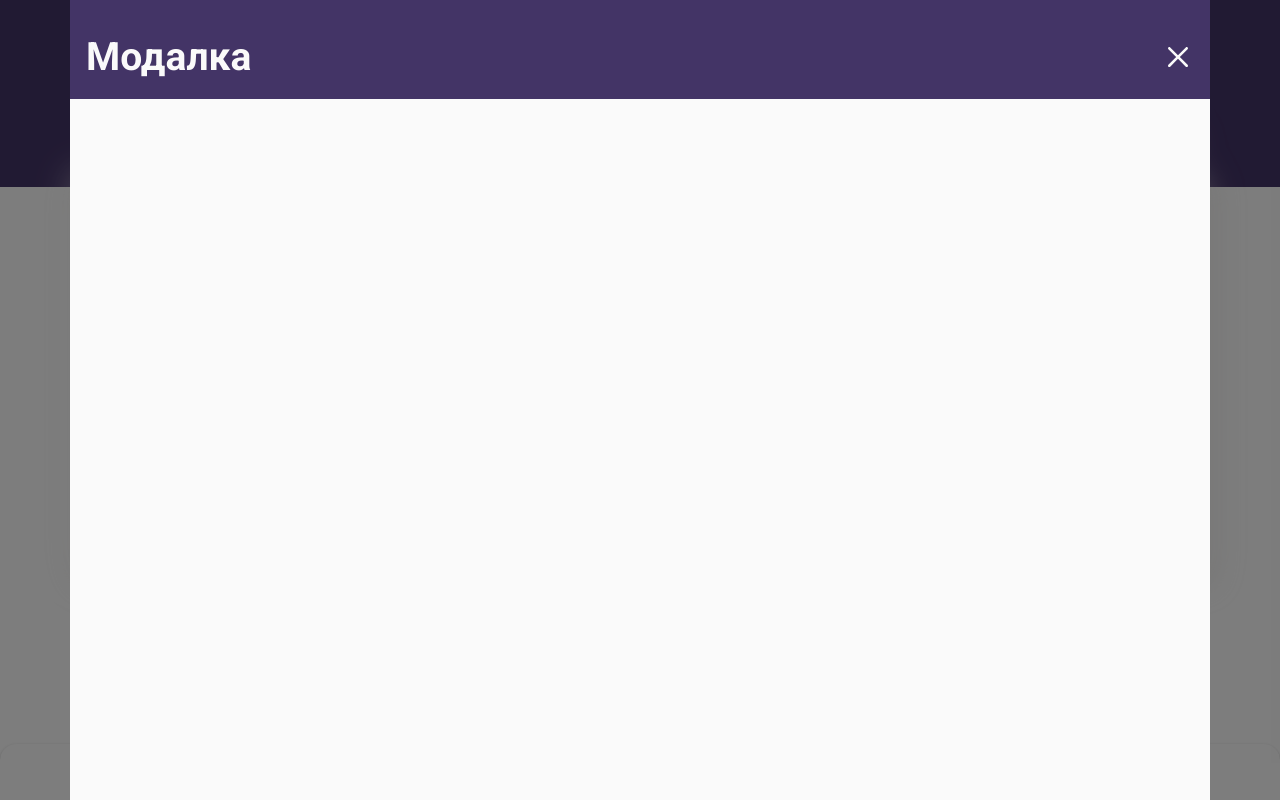
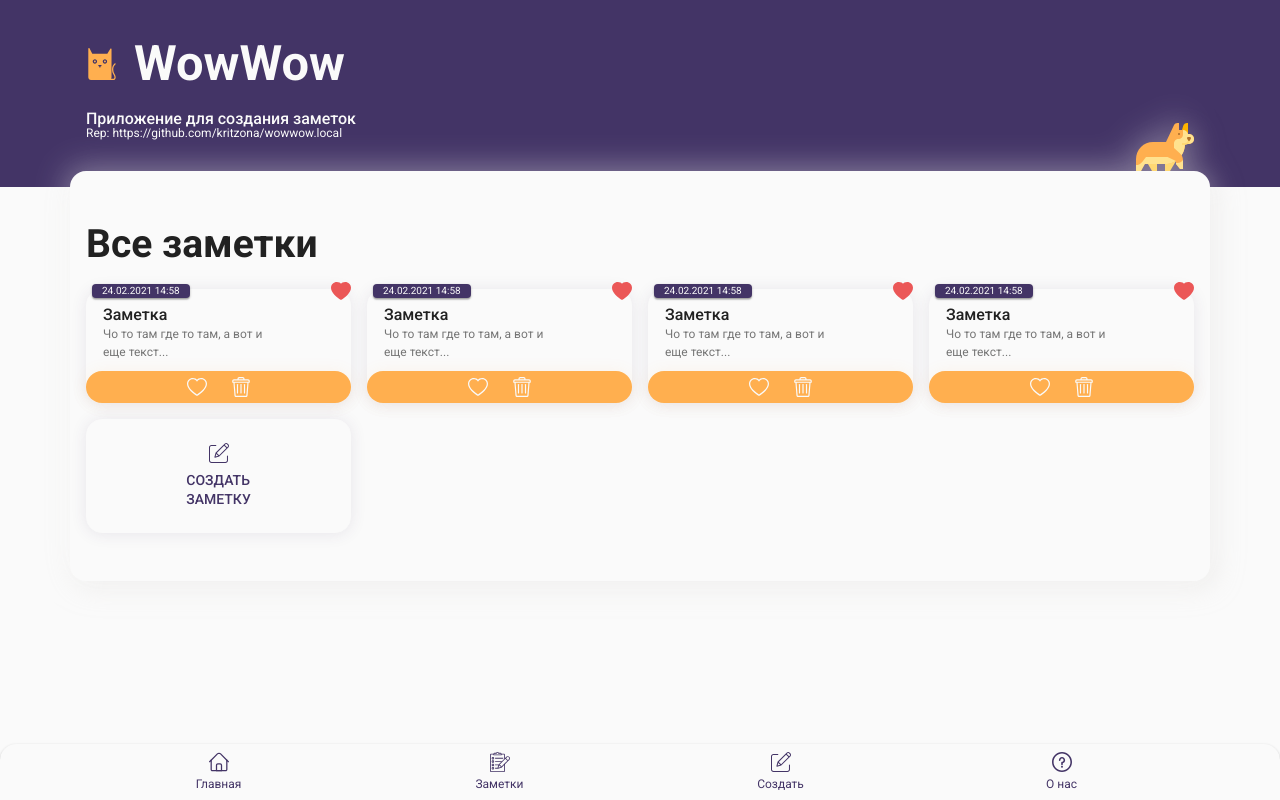
Before and after one commit to kritzona/wowwow-client, a React (Create React App) app: page / in a window 1280 px wide. Built offline with nearby package versions, Linux system fonts and the light colour scheme.

Commit message:
Реализовал открытие / закрытие модального окна

```diff
--- a/src/App.tsx
+++ b/src/App.tsx
@@ -1,4 +1,4 @@
-import React from 'react'
+import React, { useState } from 'react'
 import AppStyled from './AppStyled'
 import Header from './components/organisms/Header/Header'
 import Content from './components/organisms/Content/Content'
@@ -13,6 +13,14 @@ import Modal from './components/molecules/Modal/Modal'
 interface IProps {}
 
 const App = (props: IProps) => {
+  const [shownModal, setShownModal] = useState(false)
+
+  const showModal = () => setShownModal(true)
+  const hideModal = () => setShownModal(false)
+
+  const handleOpenNote = () => showModal()
+  const handleCloseModal = () => hideModal()
+
   return (
     <AppStyled>
       <Header></Header>
@@ -28,7 +36,7 @@ const App = (props: IProps) => {
             phabletSize={6}
             mobileSize={6}
           >
-            <NoteItem></NoteItem>
+            <NoteItem onClick={() => handleOpenNote()}></NoteItem>
           </Column>
           <Column
             size={3}
@@ -73,7 +81,7 @@ const App = (props: IProps) => {
         </Row>
       </Content>
       <BottomNavBar></BottomNavBar>
-      <Modal></Modal>
+      {shownModal && <Modal onClose={() => handleCloseModal()}></Modal>}
     </AppStyled>
   )
 }
--- a/src/components/molecules/Modal/Modal.tsx
+++ b/src/components/molecules/Modal/Modal.tsx
@@ -10,9 +10,13 @@ import Column from '../../atoms/Column/Column'
 import ModalHeader from './ModalHeader/ModalHeader'
 import ModalContent from './ModalContent/ModalContent'
 
-interface IProps {}
+interface IProps {
+  onClose?: () => void
+}
 
 const Modal = (props: IProps) => {
+  const handleClose = () => (props.onClose ? props.onClose() : null)
+
   return (
     <ModalStyled>
       <ModalBackgroundStyled></ModalBackgroundStyled>
@@ -20,7 +24,7 @@ const Modal = (props: IProps) => {
         <ModalWrapperStyled>
           <Row>
             <Column size={12}>
-              <ModalHeader></ModalHeader>
+              <ModalHeader onClose={() => handleClose()}></ModalHeader>
             </Column>
           </Row>
           <Row>
--- a/src/components/molecules/Modal/ModalClose/ModalClose.tsx
+++ b/src/components/molecules/Modal/ModalClose/ModalClose.tsx
@@ -1,10 +1,14 @@
 import React from 'react'
 import { ModalCloseStyled } from './ModalCloseStyled'
 
-interface IProps {}
+interface IProps {
+  onClick?: () => void
+}
 
 const ModalClose = (props: IProps) => {
-  return <ModalCloseStyled></ModalCloseStyled>
+  const handleClick = () => (props.onClick ? props.onClick() : null)
+
+  return <ModalCloseStyled onClick={() => handleClick()}></ModalCloseStyled>
 }
 
 export default ModalClose
--- a/src/components/molecules/Modal/ModalHeader/ModalHeader.tsx
+++ b/src/components/molecules/Modal/ModalHeader/ModalHeader.tsx
@@ -7,16 +7,20 @@ import {
 } from './ModalHeaderStyled'
 import ModalClose from '../ModalClose/ModalClose'
 
-interface IProps {}
+interface IProps {
+  onClose?: () => void
+}
 
 const ModalHeader = (props: IProps) => {
+  const handleCloseClick = () => (props.onClose ? props.onClose() : null)
+
   return (
     <ModalHeaderStyled>
       <ModalHeaderWestStyled>
         <Text type="heading-2">Модалка</Text>
       </ModalHeaderWestStyled>
       <ModalHeaderEastStyled>
-        <ModalClose></ModalClose>
+        <ModalClose onClick={() => handleCloseClick()}></ModalClose>
       </ModalHeaderEastStyled>
     </ModalHeaderStyled>
   )
--- a/src/components/molecules/Modal/ModalHeader/ModalHeaderStyled.tsx
+++ b/src/components/molecules/Modal/ModalHeader/ModalHeaderStyled.tsx
@@ -14,6 +14,7 @@ export const ModalHeaderStyled = styled.div<IProps>`
     justify-content: space-between;
     align-items: center;
     color: ${theme.colors.whiteColor};
+    box-shadow: ${theme.effects._01dp};
   `}
 `
 export const ModalHeaderWestStyled = styled.div<IProps>`
--- a/src/components/molecules/Modal/ModalStyled.tsx
+++ b/src/components/molecules/Modal/ModalStyled.tsx
@@ -16,6 +16,7 @@ export const ModalWrapperStyled = styled.div`
   ${({ theme }) => css`
     min-height: 100px;
     background-color: ${theme.colors._100Color};
+    box-shadow: ${theme.effects._08dp};
   `}
 `
 export const ModalBackgroundStyled = styled.div`
--- a/src/components/molecules/NoteItem/NoteItem.tsx
+++ b/src/components/molecules/NoteItem/NoteItem.tsx
@@ -11,11 +11,15 @@ import CardCtxMenu from '../CardCtxMenu/CardCtxMenu'
 import DateLabel from '../DateLabel/DateLabel'
 import LikeStatus from '../LikeStatus/LikeStatus'
 
-interface IProps {}
+interface IProps {
+  onClick?: () => void
+}
 
 const NoteItem = (props: IProps) => {
+  const handleClick = () => (props.onClick ? props.onClick() : null)
+
   return (
-    <NoteItemStyled>
+    <NoteItemStyled onClick={() => handleClick()}>
       <CardItem>
         <ThumbNote></ThumbNote>
       </CardItem>
```
Also changed, not shown: src/components/organisms/Modals/Modals.tsx (added, +10 -0 lines), src/components/organisms/Modals/ModalsStyled.tsx (added, +9 -0 lines).
